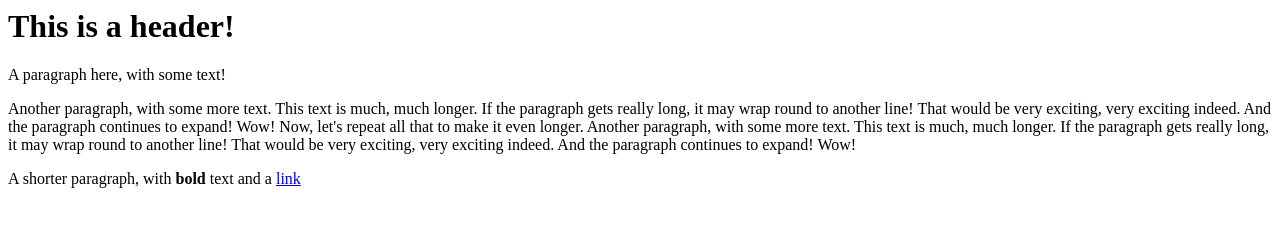
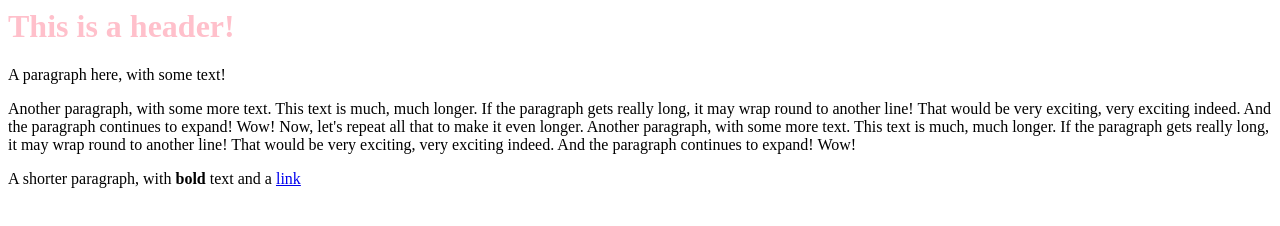
Before and after one commit to rubymaylm/rubymaylm.github.io, a plain HTML site: page index.html in a window 1280 px wide. Drawn offline with Linux system fonts and the light colour scheme.

Commit message:
Update style.css

```diff
--- a/style.css
+++ b/style.css
@@ -1,3 +1,6 @@
-htm1 {
-  color; gold;
+h1 {
+  color: pink;
 }
+p {
+  color: violet:
+}
```
